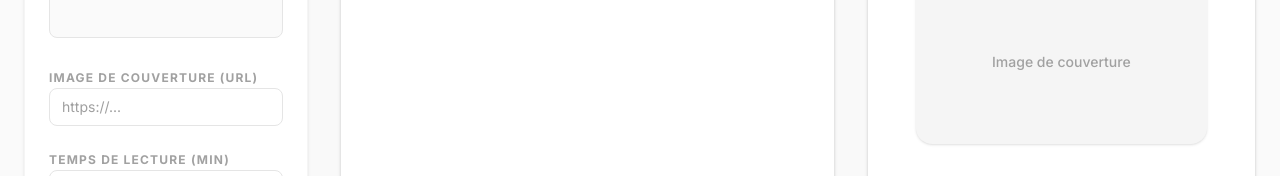
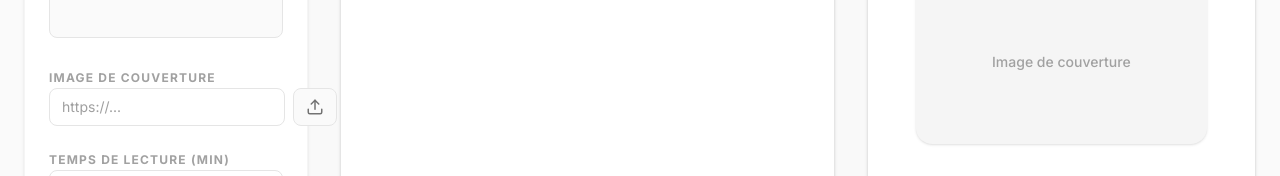
Before and after one commit to Matteo-CB/metalya, a Next.js app: page /admin/create in a window 1280 px wide. Shown: the part 493-669 px from the top of the page. Built offline with nearby package versions, Linux system fonts and the light colour scheme; no server answers; a web font is replaced by a local one.

Commit message:
update : post cover image in form

```diff
--- /dev/null
+++ b/app/actions/media.ts
@@ -0,0 +1,11 @@
+"use server";
+
+import { put } from "@vercel/blob";
+
+export async function uploadImage(formData: FormData) {
+  const image = formData.get("file") as File;
+  const blob = await put(`articles/${image.name}`, image, {
+    access: "public",
+  });
+  return blob.url;
+}
--- a/components/admin/post-editor/post-settings.tsx
+++ b/components/admin/post-editor/post-settings.tsx
@@ -2,6 +2,9 @@
 
 import { Category } from "@prisma/client";
 import { CategorySelector } from "@/components/admin/category-selector";
+import { uploadImage } from "@/app/actions/media";
+import { useState, useTransition } from "react";
+import { Loader2, Upload } from "lucide-react";
 
 interface PostSettingsProps {
   title: string;
@@ -28,6 +31,20 @@ export function PostSettings({
   categories,
   toggleCategory,
 }: PostSettingsProps) {
+  const [isUploading, startUpload] = useTransition();
+
+  const handleFileChange = async (e: React.ChangeEvent<HTMLInputElement>) => {
+    const file = e.target.files?.[0];
+    if (!file) return;
+
+    startUpload(async () => {
+      const formData = new FormData();
+      formData.append("file", file);
+      const url = await uploadImage(formData);
+      setCoverImage(url);
+    });
+  };
+
   return (
     <div className="space-y-8 rounded-2xl border border-neutral-100 bg-white p-6 shadow-sm">
       <div className="space-y-1">
@@ -71,16 +88,31 @@ export function PostSettings({
 
         <div className="space-y-2">
           <label className="text-xs font-bold uppercase tracking-widest text-neutral-400">
-            Image de couverture (URL)
+            Image de couverture
           </label>
+          <div className="flex gap-2">
             <input
               name="coverImage"
               required
               value={coverImage}
               onChange={(e) => setCoverImage(e.target.value)}
               placeholder="https://..."
-            className="w-full rounded-lg border border-neutral-200 bg-white px-3 py-2 text-sm text-neutral-700 focus:border-neutral-900 focus:outline-none"
+              className="flex-1 rounded-lg border border-neutral-200 bg-white px-3 py-2 text-sm text-neutral-700 focus:border-neutral-900 focus:outline-none"
             />
+            <label className="flex cursor-pointer items-center justify-center rounded-lg border border-neutral-200 bg-neutral-50 px-3 text-neutral-500 transition-colors hover:bg-neutral-100 hover:text-neutral-900">
+              <input
+                type="file"
+                className="hidden"
+                onChange={handleFileChange}
+                accept="image/*"
+              />
+              {isUploading ? (
+                <Loader2 className="animate-spin" size={18} />
+              ) : (
+                <Upload size={18} />
+              )}
+            </label>
+          </div>
         </div>
 
         <div className="space-y-2">
--- a/package.json
+++ b/package.json
@@ -19,6 +19,7 @@
     "@react-email/render": "^2.0.0",
     "@tailwindcss/typography": "^0.5.19",
     "@types/nodemailer": "^7.0.4",
+    "@vercel/blob": "^2.0.0",
     "bcryptjs": "^3.0.3",
     "clsx": "^2.1.1",
     "date-fns": "^4.1.0",
```
Also changed, not shown: 1 other file (tests, documents, lock files or other folders). Lines whose indentation alone changed are shown as unchanged.
